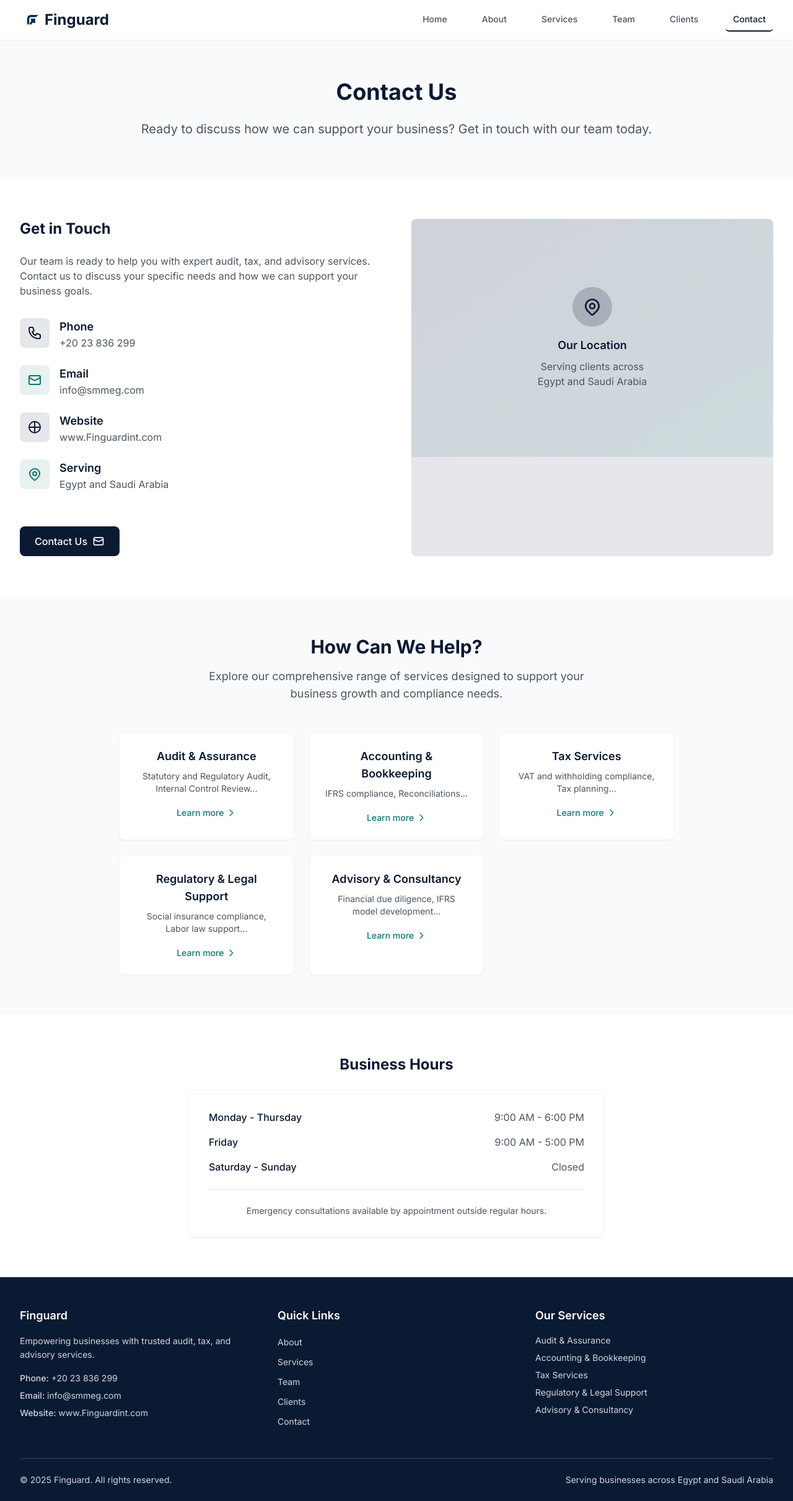
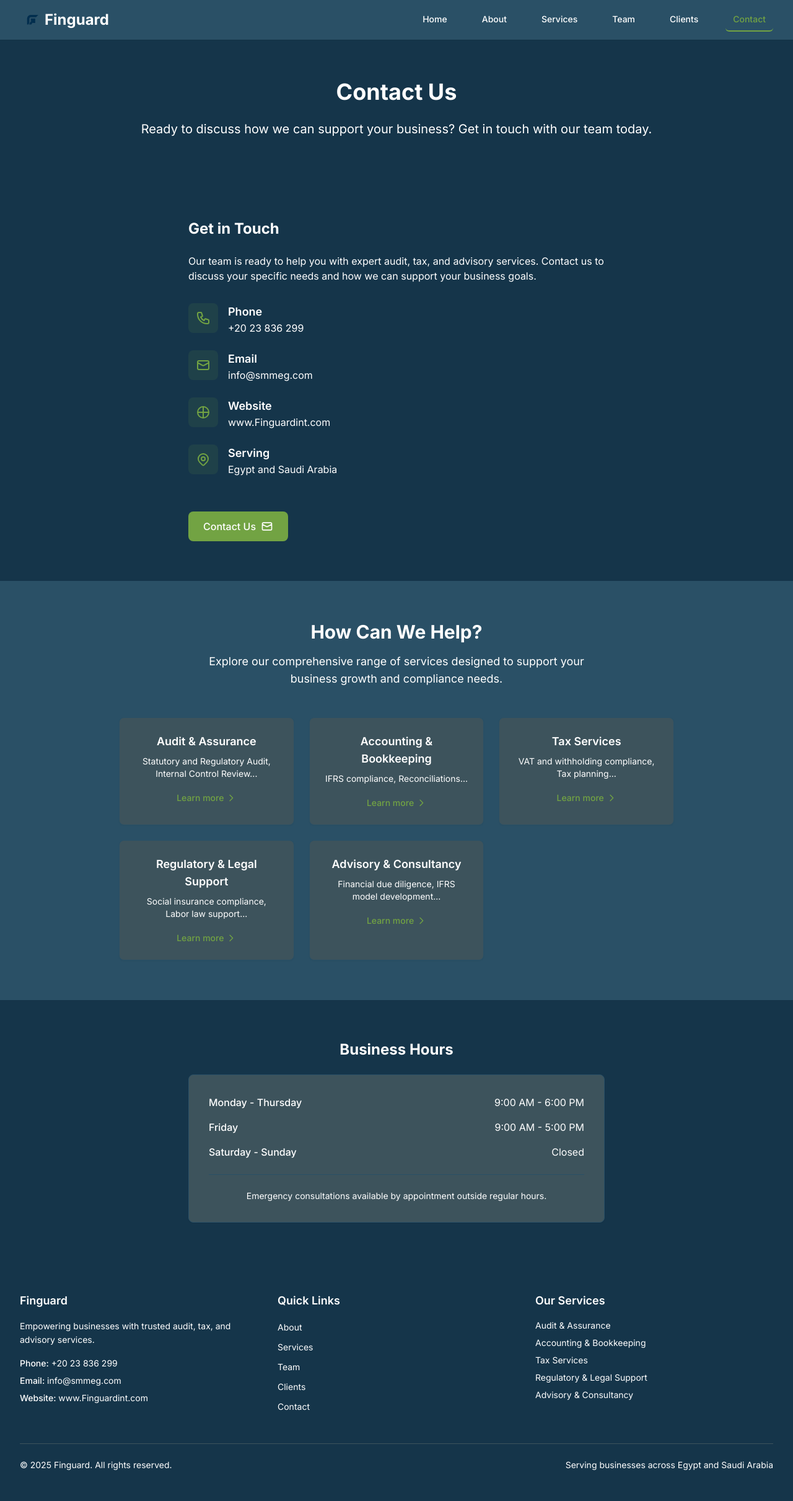
Before and after one commit to kareemelbhnasawy/finguard-claude, a React (Vite) app: page /contact in a window 1280 px wide. Shown: the whole page at 62% size. After the commit the page ends 2397 px from the top, so only its background shows below. Built offline with nearby package versions, Linux system fonts and the light colour scheme.

Commit message:
feat: aligned more theme colors

```diff
--- a/src/App.tsx
+++ b/src/App.tsx
@@ -12,7 +12,7 @@ import NotFound from './routes/NotFound';
 function App() {
   return (
     <Router>
-      <div className="min-h-screen flex flex-col bg-white">
+      <div className="min-h-screen flex flex-col bg-deep-navy">
         <Header />
         <main className="flex-grow">
           <Routes>
--- a/src/components/Footer.tsx
+++ b/src/components/Footer.tsx
@@ -13,18 +13,18 @@ const Footer = () => {
   ];
 
   return (
-    <footer className="bg-navy text-white" role="contentinfo">
+    <footer className="bg-deep-navy text-white" role="contentinfo">
       <div className="section-padding container-max">
         <div className="py-12">
           <div className="grid grid-cols-1 md:grid-cols-3 gap-8">
             {/* Brand and Contact */}
             <div className="space-y-4">
               <h3 className="text-lg font-semibold text-white">{company.brand}</h3>
-              <p className="text-gray-300 text-sm leading-relaxed">
+              <p className="text-white text-sm leading-relaxed">
                 {company.taglineLong}
               </p>
               <div className="space-y-2 text-sm">
-                <p className="text-gray-300">
+                <p className="text-white">
                   <span className="font-medium">Phone:</span>{' '}
                   <a
                     href={`tel:${company.contact.phone}`}
@@ -33,7 +33,7 @@ const Footer = () => {
                     {company.contact.phone}
                   </a>
                 </p>
-                <p className="text-gray-300">
+                <p className="text-white">
                   <span className="font-medium">Email:</span>{' '}
                   <a
                     href={`mailto:${company.contact.email}`}
@@ -42,9 +42,9 @@ const Footer = () => {
                     {company.contact.email}
                   </a>
                 </p>
-                <p className="text-gray-300">
+                <p className="text-white">
                   <span className="font-medium">Website:</span>{' '}
-                  <span className="text-gray-300">{company.contact.website}</span>
+                  <span className="text-white">{company.contact.website}</span>
                 </p>
               </div>
             </div>
@@ -57,7 +57,7 @@ const Footer = () => {
                   <li key={link.name}>
                     <Link
                       to={link.href}
-                      className="text-gray-300 hover:text-white transition-colors text-sm focus-visible:focus-visible"
+                      className="text-white hover:text-lime-green transition-colors text-sm focus-visible:focus-visible"
                     >
                       {link.name}
                     </Link>
@@ -69,7 +69,7 @@ const Footer = () => {
             {/* Services */}
             <div className="space-y-4">
               <h3 className="text-lg font-semibold text-white">Our Services</h3>
-              <ul className="space-y-2 text-sm text-gray-300">
+              <ul className="space-y-2 text-sm text-white">
                 <li>Audit & Assurance</li>
                 <li>Accounting & Bookkeeping</li>
                 <li>Tax Services</li>
@@ -81,12 +81,12 @@ const Footer = () => {
         </div>
 
         {/* Copyright */}
-        <div className="border-t border-gray-700 py-6">
+        <div className="border-t border-slate-blue-gray py-6">
           <div className="flex flex-col sm:flex-row justify-between items-center space-y-4 sm:space-y-0">
-            <p className="text-gray-300 text-sm">
+            <p className="text-white text-sm">
               © {currentYear} {company.brand}. All rights reserved.
             </p>
-            <p className="text-gray-300 text-sm">
+            <p className="text-white text-sm">
               Serving businesses across {company.geography}
             </p>
           </div>
--- a/src/components/Header.tsx
+++ b/src/components/Header.tsx
@@ -23,7 +23,7 @@ const Header = () => {
   };
 
   return (
-    <header className="bg-white shadow-sm sticky top-0 z-50">
+    <header className="bg-steel-blue shadow-sm sticky top-0 z-50">
       <nav className="section-padding container-max" aria-label="Main navigation">
         <div className="flex justify-between items-center h-16">
           {/* Logo */}
@@ -38,7 +38,7 @@ const Header = () => {
                 alt="Finguard Logo"
                 className="h-10 w-auto"
               />
-              <span className="text-2xl font-bold text-navy">
+              <span className="text-2xl font-bold text-white">
                 {company.brand}
               </span>
             </Link>
@@ -53,8 +53,8 @@ const Header = () => {
                   to={item.href}
                   className={`px-3 py-2 text-sm font-medium transition-colors focus-visible:focus-visible rounded-md ${
                     isActivePath(item.href)
-                      ? 'text-navy border-b-2 border-navy'
-                      : 'text-gray-600 hover:text-navy'
+                      ? 'text-lime-green border-b-2 border-lime-green'
+                      : 'text-white hover:text-lime-green'
                   }`}
                   aria-current={isActivePath(item.href) ? 'page' : undefined}
                 >
@@ -68,7 +68,7 @@ const Header = () => {
           <div className="md:hidden">
             <button
               onClick={() => setIsMenuOpen(!isMenuOpen)}
-              className="bg-white inline-flex items-center justify-center p-2 rounded-md text-gray-600 hover:text-navy hover:bg-gray-100 focus:outline-none focus:ring-2 focus:ring-inset focus:ring-navy"
+              className="bg-steel-blue inline-flex items-center justify-center p-2 rounded-md text-white hover:text-lime-green hover:bg-slate-blue-gray focus:outline-none focus:ring-2 focus:ring-inset focus:ring-lime-green"
               aria-expanded={isMenuOpen}
               aria-label="Toggle navigation menu"
             >
@@ -89,15 +89,15 @@ const Header = () => {
         {/* Mobile menu */}
         {isMenuOpen && (
           <div className="md:hidden">
-            <div className="px-2 pt-2 pb-3 space-y-1 sm:px-3 bg-white border-t border-gray-200">
+            <div className="px-2 pt-2 pb-3 space-y-1 sm:px-3 bg-steel-blue border-t border-slate-blue-gray">
               {navigation.map((item) => (
                 <Link
                   key={item.name}
                   to={item.href}
                   className={`block px-3 py-2 text-base font-medium transition-colors focus-visible:focus-visible rounded-md ${
                     isActivePath(item.href)
-                      ? 'text-navy bg-navy/5 border-l-4 border-navy'
-                      : 'text-gray-600 hover:text-navy hover:bg-gray-50'
+                      ? 'text-lime-green bg-lime-green/5 border-l-4 border-lime-green'
+                      : 'text-white hover:text-lime-green hover:bg-slate-blue-gray'
                   }`}
                   aria-current={isActivePath(item.href) ? 'page' : undefined}
                   onClick={() => setIsMenuOpen(false)}
--- a/src/components/Hero.tsx
+++ b/src/components/Hero.tsx
@@ -3,20 +3,20 @@ import { company } from '../data/company';
 
 const Hero = () => {
   return (
-    <section className="bg-gradient-to-br from-navy to-navy/90 text-white">
+    <section className="bg-gradient-to-br from-deep-navy to-deep-navy/90 text-white">
       <div className="section-padding container-max">
         <div className="py-24 lg:py-32">
           <div className="text-center max-w-4xl mx-auto">
             <h1 className="text-4xl sm:text-5xl lg:text-6xl font-bold mb-6 text-balance text-white">
               {company.taglineShort}
             </h1>
-            <p className="text-xl lg:text-2xl mb-8 text-gray-200 text-balance max-w-3xl mx-auto leading-relaxed">
+            <p className="text-xl lg:text-2xl mb-8 text-white text-balance max-w-3xl mx-auto leading-relaxed">
               {company.about.split('.')[0]}.
             </p>
             <div className="flex flex-col sm:flex-row gap-4 justify-center items-center">
               <a
                 href={company.contact.ctas[0].href}
-                className="btn-primary bg-white text-navy hover:bg-gray-100 focus:ring-white focus:ring-offset-navy inline-flex items-center"
+                className="btn-primary bg-lime-green text-white hover:bg-lime-green/90 focus:ring-lime-green focus:ring-offset-deep-navy inline-flex items-center"
               >
                 {company.contact.ctas[0].label}
                 <svg className="ml-2 h-5 w-5" fill="none" viewBox="0 0 24 24" stroke="currentColor" aria-hidden="true">
--- a/src/index.css
+++ b/src/index.css
@@ -9,20 +9,22 @@
 
   body {
     font-family: 'Inter', ui-sans-serif, system-ui, -apple-system, BlinkMacSystemFont, 'Segoe UI', Roboto, 'Helvetica Neue', Arial, sans-serif;
+    background-color: #15354A; /* deep-navy */
+    color: #FFFFFF; /* white text for better contrast */
   }
 
   h1, h2, h3, h4, h5, h6 {
-    color: #0B1A33;
+    color: #FFFFFF; /* white headers for better contrast on dark backgrounds */
   }
 }
 
 @layer components {
   .btn-primary {
-    @apply bg-navy hover:bg-navy/90 text-white px-6 py-3 rounded-lg font-medium transition-colors duration-200 focus:outline-none focus:ring-2 focus:ring-navy focus:ring-offset-2;
+    @apply bg-lime-green hover:bg-lime-green/90 text-white px-6 py-3 rounded-lg font-medium transition-colors duration-200 focus:outline-none focus:ring-2 focus:ring-lime-green focus:ring-offset-2;
   }
 
   .btn-secondary {
-    @apply bg-white border-2 border-navy text-navy hover:bg-navy hover:text-white px-6 py-3 rounded-lg font-medium transition-colors duration-200 focus:outline-none focus:ring-2 focus:ring-navy focus:ring-offset-2;
+    @apply bg-light-gray border-2 border-steel-blue text-steel-blue hover:bg-steel-blue hover:text-white px-6 py-3 rounded-lg font-medium transition-colors duration-200 focus:outline-none focus:ring-2 focus:ring-steel-blue focus:ring-offset-2;
   }
 
   .section-padding {
@@ -40,6 +42,6 @@
 
 @layer utilities {
   .focus-visible:focus-visible {
-    @apply outline-2 outline-navy outline-offset-2;
+    @apply outline-2 outline-lime-green outline-offset-2;
   }
 }
--- a/src/routes/Contact.tsx
+++ b/src/routes/Contact.tsx
@@ -7,11 +7,11 @@ const Contact = () => {
   return (
     <>
       {/* Hero Section */}
-      <section className="py-16 bg-gray-50">
+      <section className="py-16 bg-deep-navy">
         <div className="section-padding container-max">
           <div className="max-w-4xl mx-auto text-center">
-            <h1 className="text-4xl font-bold text-navy mb-6">Contact Us</h1>
-            <p className="text-xl text-gray-600 leading-relaxed">
+            <h1 className="text-4xl font-bold text-white mb-6">Contact Us</h1>
+            <p className="text-xl text-white leading-relaxed">
               Ready to discuss how we can support your business? Get in touch with our team today.
             </p>
           </div>
@@ -19,14 +19,14 @@ const Contact = () => {
       </section>
 
       {/* Contact Information */}
-      <section className="py-16">
+      <section className="py-16 bg-deep-navy">
         <div className="section-padding container-max">
-          <div className="grid grid-cols-1 lg:grid-cols-2 gap-12">
+          <div className="max-w-2xl mx-auto">
             {/* Contact Details */}
             <div className="space-y-8">
               <div>
-                <h2 className="text-2xl font-bold text-navy mb-6">Get in Touch</h2>
-                <p className="text-gray-600 mb-8">
+                <h2 className="text-2xl font-bold text-white mb-6">Get in Touch</h2>
+                <p className="text-white mb-8">
                   Our team is ready to help you with expert audit, tax, and advisory services.
                   Contact us to discuss your specific needs and how we can support your business goals.
                 </p>
@@ -35,16 +35,16 @@ const Contact = () => {
               <div className="space-y-6">
                 {/* Phone */}
                 <div className="flex items-start">
-                  <div className="flex-shrink-0 p-3 bg-navy/10 rounded-lg">
-                    <svg className="h-6 w-6 text-navy" fill="none" viewBox="0 0 24 24" stroke="currentColor" aria-hidden="true">
+                  <div className="flex-shrink-0 p-3 bg-lime-green/10 rounded-lg">
+                    <svg className="h-6 w-6 text-lime-green" fill="none" viewBox="0 0 24 24" stroke="currentColor" aria-hidden="true">
                       <path strokeLinecap="round" strokeLinejoin="round" strokeWidth={2} d="M3 5a2 2 0 012-2h3.28a1 1 0 01.948.684l1.498 4.493a1 1 0 01-.502 1.21l-2.257 1.13a11.042 11.042 0 005.516 5.516l1.13-2.257a1 1 0 011.21-.502l4.493 1.498a1 1 0 01.684.949V19a2 2 0 01-2 2h-1C9.716 21 3 14.284 3 6V5z" />
                     </svg>
                   </div>
                   <div className="ml-4">
-                    <h3 className="text-lg font-semibold text-navy">Phone</h3>
+                    <h3 className="text-lg font-semibold text-white">Phone</h3>
                     <a
                       href={`tel:${company.contact.phone}`}
-                      className="text-gray-600 hover:text-navy transition-colors focus-visible:focus-visible"
+                      className="text-white hover:text-lime-green transition-colors focus-visible:focus-visible"
                     >
                       {company.contact.phone}
                     </a>
@@ -53,16 +53,16 @@ const Contact = () => {
 
                 {/* Email */}
                 <div className="flex items-start">
-                  <div className="flex-shrink-0 p-3 bg-teal/10 rounded-lg">
-                    <svg className="h-6 w-6 text-teal" fill="none" viewBox="0 0 24 24" stroke="currentColor" aria-hidden="true">
+                  <div className="flex-shrink-0 p-3 bg-lime-green/10 rounded-lg">
+                    <svg className="h-6 w-6 text-lime-green" fill="none" viewBox="0 0 24 24" stroke="currentColor" aria-hidden="true">
                       <path strokeLinecap="round" strokeLinejoin="round" strokeWidth={2} d="M3 8l7.89 4.26a2 2 0 002.22 0L21 8M5 19h14a2 2 0 002-2V7a2 2 0 00-2-2H5a2 2 0 00-2 2v10a2 2 0 002 2z" />
                     </svg>
                   </div>
                   <div className="ml-4">
-                    <h3 className="text-lg font-semibold text-navy">Email</h3>
+                    <h3 className="text-lg font-semibold text-white">Email</h3>
                     <a
                       href={`mailto:${company.contact.email}`}
-                      className="text-gray-600 hover:text-navy transition-colors focus-visible:focus-visible"
+                      className="text-white hover:text-lime-green transition-colors focus-visible:focus-visible"
                     >
                       {company.contact.email}
                     </a>
@@ -71,28 +71,28 @@ const Contact = () => {
 
                 {/* Website */}
                 <div className="flex items-start">
-                  <div className="flex-shrink-0 p-3 bg-navy/10 rounded-lg">
-                    <svg className="h-6 w-6 text-navy" fill="none" viewBox="0 0 24 24" stroke="currentColor" aria-hidden="true">
+                  <div className="flex-shrink-0 p-3 bg-lime-green/10 rounded-lg">
+                    <svg className="h-6 w-6 text-lime-green" fill="none" viewBox="0 0 24 24" stroke="currentColor" aria-hidden="true">
                       <path strokeLinecap="round" strokeLinejoin="round" strokeWidth={2} d="M21 12a9 9 0 01-9 9m9-9a9 9 0 00-9-9m9 9H3m9 9v-9m0-9v9m0 9c-5 0-9-4-9-9s4-9 9-9" />
                     </svg>
                   </div>
                   <div className="ml-4">
-                    <h3 className="text-lg font-semibold text-navy">Website</h3>
-                    <span className="text-gray-600">{company.contact.website}</span>
+                    <h3 className="text-lg font-semibold text-white">Website</h3>
+                    <span className="text-white">{company.contact.website}</span>
                   </div>
                 </div>
 
                 {/* Location */}
                 <div className="flex items-start">
-                  <div className="flex-shrink-0 p-3 bg-teal/10 rounded-lg">
-                    <svg className="h-6 w-6 text-teal" fill="none" viewBox="0 0 24 24" stroke="currentColor" aria-hidden="true">
+                  <div className="flex-shrink-0 p-3 bg-lime-green/10 rounded-lg">
+                    <svg className="h-6 w-6 text-lime-green" fill="none" viewBox="0 0 24 24" stroke="currentColor" aria-hidden="true">
                       <path strokeLinecap="round" strokeLinejoin="round" strokeWidth={2} d="M17.657 16.657L13.414 20.9a1.998 1.998 0 01-2.827 0l-4.244-4.243a8 8 0 1111.314 0z" />
                       <path strokeLinecap="round" strokeLinejoin="round" strokeWidth={2} d="M15 11a3 3 0 11-6 0 3 3 0 016 0z" />
                     </svg>
                   </div>
                   <div className="ml-4">
-                    <h3 className="text-lg font-semibold text-navy">Serving</h3>
-                    <span className="text-gray-600">{company.geography}</span>
+                    <h3 className="text-lg font-semibold text-white">Serving</h3>
+                    <span className="text-white">{company.geography}</span>
                   </div>
                 </div>
               </div>
@@ -113,34 +113,16 @@ const Contact = () => {
               </div>
             </div>
 
-            {/* Map Placeholder */}
-            <div className="bg-gray-200 rounded-lg overflow-hidden shadow-sm">
-              <div className="h-96 flex items-center justify-center bg-gradient-to-br from-navy/10 to-teal/10">
-                <div className="text-center">
-                  <div className="w-16 h-16 bg-navy/20 rounded-full flex items-center justify-center mx-auto mb-4">
-                    <svg className="w-8 h-8 text-navy" fill="none" viewBox="0 0 24 24" stroke="currentColor" aria-hidden="true">
-                      <path strokeLinecap="round" strokeLinejoin="round" strokeWidth={2} d="M17.657 16.657L13.414 20.9a1.998 1.998 0 01-2.827 0l-4.244-4.243a8 8 0 1111.314 0z" />
-                      <path strokeLinecap="round" strokeLinejoin="round" strokeWidth={2} d="M15 11a3 3 0 11-6 0 3 3 0 016 0z" />
-                    </svg>
-                  </div>
-                  <h3 className="text-lg font-semibold text-navy mb-2">Our Location</h3>
-                  <p className="text-gray-600">
-                    Serving clients across<br />
-                    {company.geography}
-                  </p>
-                </div>
-              </div>
-            </div>
           </div>
         </div>
       </section>
 
       {/* Services Quick Links */}
-      <section className="py-16 bg-gray-50">
+      <section className="py-16 bg-steel-blue">
         <div className="section-padding container-max">
           <div className="text-center mb-12">
-            <h2 className="text-3xl font-bold text-navy mb-4">How Can We Help?</h2>
-            <p className="text-lg text-gray-600 max-w-2xl mx-auto">
+            <h2 className="text-3xl font-bold text-white mb-4">How Can We Help?</h2>
+            <p className="text-lg text-white max-w-2xl mx-auto">
               Explore our comprehensive range of services designed to support your business growth and compliance needs.
             </p>
           </div>
@@ -149,16 +131,16 @@ const Contact = () => {
             {company.services.slice(0, 6).map((service) => (
               <div
                 key={service.id}
-                className="bg-white p-6 rounded-lg shadow-sm border border-gray-100 text-center hover:shadow-md transition-shadow duration-200"
+                className="bg-slate-blue-gray p-6 rounded-lg shadow-sm border border-steel-blue text-center hover:shadow-md transition-shadow duration-200"
               >
-                <h3 className="text-lg font-semibold text-navy mb-2">{service.title}</h3>
-                <p className="text-gray-600 text-sm mb-4">
+                <h3 className="text-lg font-semibold text-white mb-2">{service.title}</h3>
+                <p className="text-white text-sm mb-4">
                   {service.bullets.slice(0, 2).join(', ')}
                   {service.bullets.length > 2 && '...'}
                 </p>
                 <a
                   href={`/services#${service.id}`}
-                  className="inline-flex items-center text-teal hover:text-teal/80 font-medium text-sm transition-colors focus-visible:focus-visible"
+                  className="inline-flex items-center text-lime-green hover:text-lime-green/80 font-medium text-sm transition-colors focus-visible:focus-visible"
                 >
                   Learn more
                   <svg className="ml-1 h-4 w-4" fill="none" viewBox="0 0 24 24" stroke="currentColor" aria-hidden="true">
@@ -172,27 +154,27 @@ const Contact = () => {
       </section>
 
       {/* Business Hours */}
-      <section className="py-16">
+      <section className="py-16 bg-deep-navy">
         <div className="section-padding container-max">
           <div className="max-w-2xl mx-auto text-center">
-            <h2 className="text-2xl font-bold text-navy mb-6">Business Hours</h2>
-            <div className="bg-white p-8 rounded-lg shadow-sm border border-gray-100">
+            <h2 className="text-2xl font-bold text-white mb-6">Business Hours</h2>
+            <div className="bg-slate-blue-gray p-8 rounded-lg shadow-sm border border-steel-blue">
               <div className="space-y-4">
                 <div className="flex justify-between items-center">
-                  <span className="font-medium text-navy">Monday - Thursday</span>
-                  <span className="text-gray-600">9:00 AM - 6:00 PM</span>
+                  <span className="font-medium text-white">Monday - Thursday</span>
+                  <span className="text-white">9:00 AM - 6:00 PM</span>
                 </div>
                 <div className="flex justify-between items-center">
-                  <span className="font-medium text-navy">Friday</span>
-                  <span className="text-gray-600">9:00 AM - 5:00 PM</span>
+                  <span className="font-medium text-white">Friday</span>
+                  <span className="text-white">9:00 AM - 5:00 PM</span>
                 </div>
                 <div className="flex justify-between items-center">
-                  <span className="font-medium text-navy">Saturday - Sunday</span>
-                  <span className="text-gray-600">Closed</span>
+                  <span className="font-medium text-white">Saturday - Sunday</span>
+                  <span className="text-white">Closed</span>
                 </div>
               </div>
-              <div className="mt-6 pt-6 border-t border-gray-200">
-                <p className="text-sm text-gray-600">
+              <div className="mt-6 pt-6 border-t border-steel-blue">
+                <p className="text-sm text-white">
                   Emergency consultations available by appointment outside regular hours.
                 </p>
               </div>
--- a/tailwind.config.js
+++ b/tailwind.config.js
@@ -7,8 +7,29 @@ export default {
   theme: {
     extend: {
       colors: {
-        'navy': '#0B1A33',
-        'ink': '#0B1A33',
+        // Primary Background / Surfaces
+        'deep-navy': '#15354A',
+        'light-gray': '#F3F3F3',
+
+        // Text / Content
+        'dark-navy': '#002036',
+        'near-black': '#192124',
+        'dark-slate-blue': '#113247',
+
+        // Headers / Secondary Backgrounds
+        'steel-blue': '#2A5066',
+        'slate-blue-gray': '#3D535C',
+
+        // Neutral UI / Dividers
+        'taupe-gray': '#877673',
+        'mid-gray': '#BDBDBD',
+
+        // Accents & Interactive Elements
+        'lime-green': '#72A343',
+
+        // Legacy colors (keeping for compatibility)
+        'navy': '#15354A', // Updated to match deep-navy
+        'ink': '#002036', // Updated to match dark-navy
         'teal': '#0F766E',
         'gold': '#D97706',
       },
```
Also changed, not shown: src/components/ServiceCard.tsx (+7 -7 lines), src/components/ValueCard.tsx (+4 -4 lines), src/routes/Home.tsx (+8 -8 lines), src/routes/Services.tsx (+22 -22 lines), .claude/settings.local.json (added).
